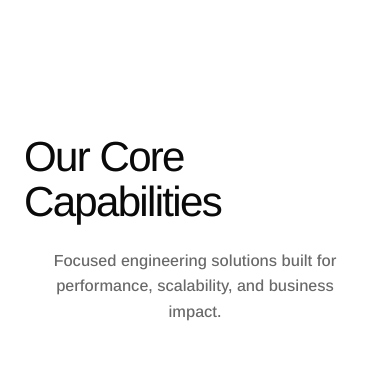
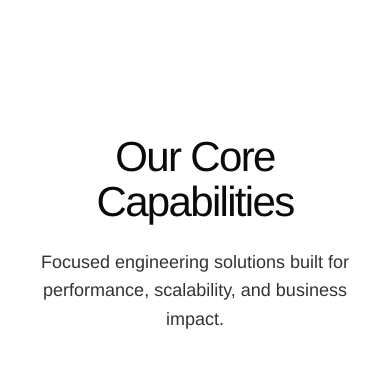
Before and after one commit to janmejayaparida26/seereon-website, a React (Vite) app: page / in a window 390 px wide. Shown: the part 5340-5724 px from the top of the page. Built offline with nearby package versions, Linux system fonts and the light colour scheme.

Commit message:
I have changed something in SolutionsHeading.jsx file

```diff
--- a/src/components/SolutionsHeading.jsx
+++ b/src/components/SolutionsHeading.jsx
@@ -23,24 +23,26 @@ const SolutionsHeading = () => {
         style={{ opacity, y }}
         className="flex flex-col items-center justify-center text-center w-full max-w-7xl"
       >
-        {/* FIXED: Added clamp() for the heading size and improved line-height */}
+        {/* HEADING - Centered with fixed clamp for mobile readability */}
         <h2
-          className="font-medium tracking-[-0.04em] text-[#0A0A0A]"
+          className="font-medium tracking-[-0.04em] text-[#0A0A0A] text-center w-full flex flex-col items-center justify-center"
           style={{
-            fontSize: "clamp(42px, 8vw, 85px)", // Scalable: Min 42px, Max 85px
+            fontSize: "clamp(42px, 8vw, 85px)",
             lineHeight: "1.05",
             marginBottom: "1.5rem",
-            wordBreak: "keep-all" // Prevents awkward word splitting
+            wordBreak: "keep-all"
           }}
         >
-          <ScrollFillText>Our Core Capabilities</ScrollFillText>
+          <ScrollFillText>
+            Our Core <br className="md:hidden" /> Capabilities
+          </ScrollFillText>
         </h2>
 
-        {/* SUBTEXT - Refined for better readability on mobile */}
+        {/* SUBTEXT - Centered and max-width adjusted for mobile */}
         <p
-          className="text-[#444] font-medium w-full max-w-[320px] md:max-w-2xl"
+          className="text-[#000] font-normal w-full max-w-[320px] md:max-w-2xl text-center"
           style={{
-            fontSize: "clamp(16px, 2vw, 20px)",
+            fontSize: "18px",
             lineHeight: "1.6",
             opacity: 0.8
           }}
```
